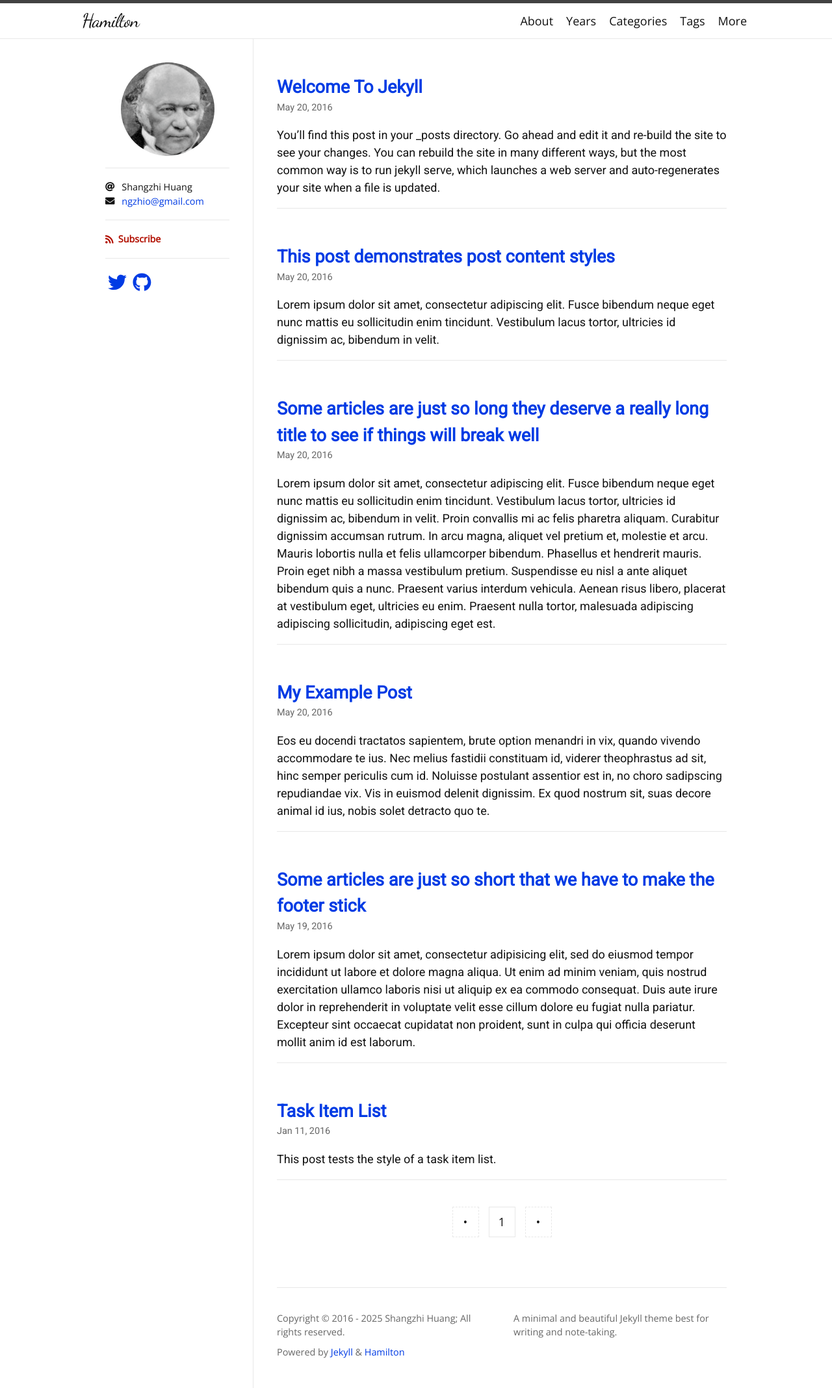
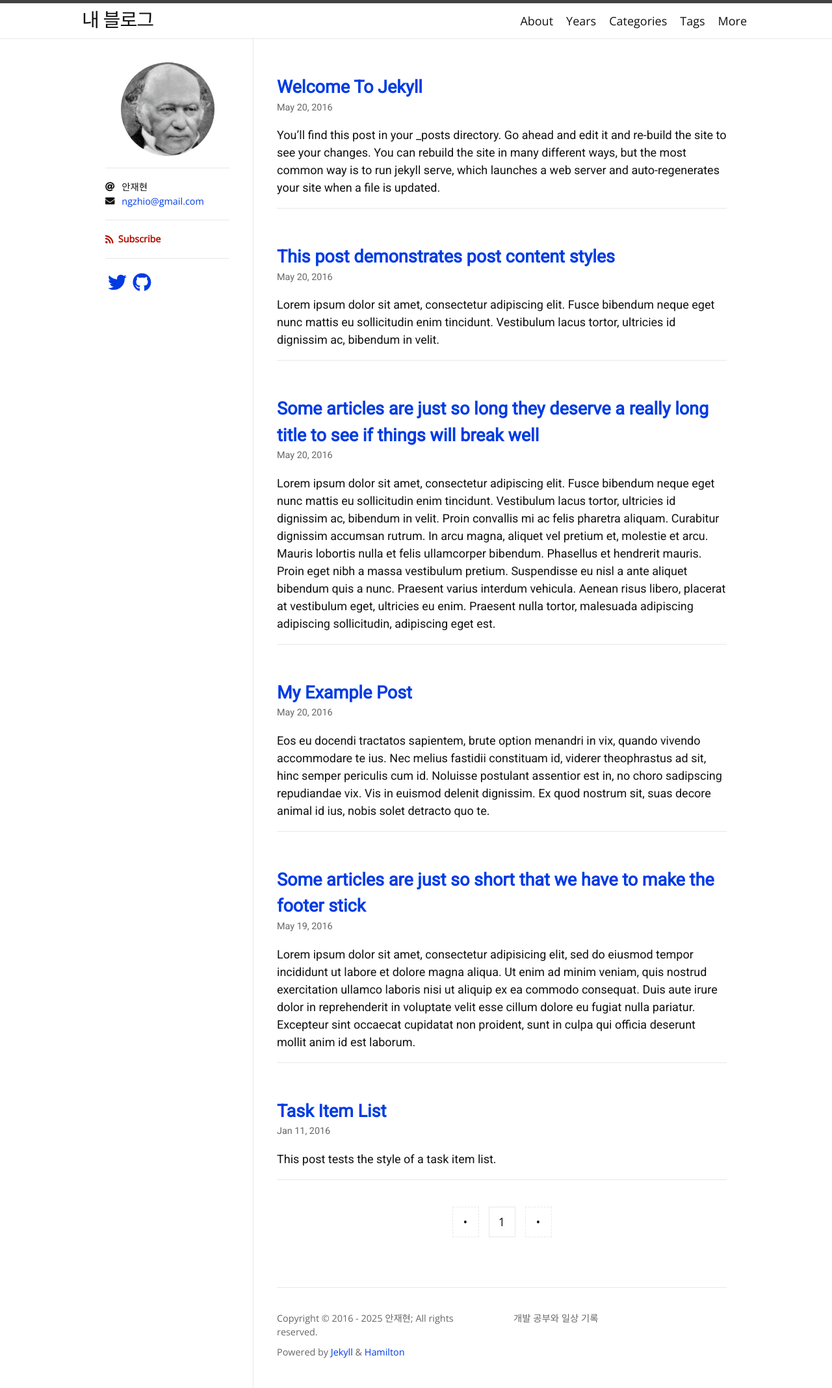
Before and after one commit to geumsyu/geumsyu.github.io, a Jekyll site: the page built from jekyll-theme-hamilton-master/index.html, in a window 1280 px wide. Shown: the whole page at 65% size. Built offline with Jekyll 4.4.1, drawn with Linux system fonts in a browser that asks for light colours; nearby versions of some CDN libraries; some web fonts are replaced; the list of posts is cut into pages by our own code.

Commit message:
Update _config.yml
add

```diff
--- a/jekyll-theme-hamilton-master/_config.yml
+++ b/jekyll-theme-hamilton-master/_config.yml
@@ -1,6 +1,7 @@
-title: Hamilton
-description: A minimal and beautiful Jekyll theme best for writing and note-taking.
-author: Shangzhi Huang
+title:  "내 블로그"
+description: "개발 공부와 일상 기록"
+author: "안재현"
+theme: jekyll-theme-hamilton
 avatar: /logo.png
 email: ngzhio@gmail.com
 
```
